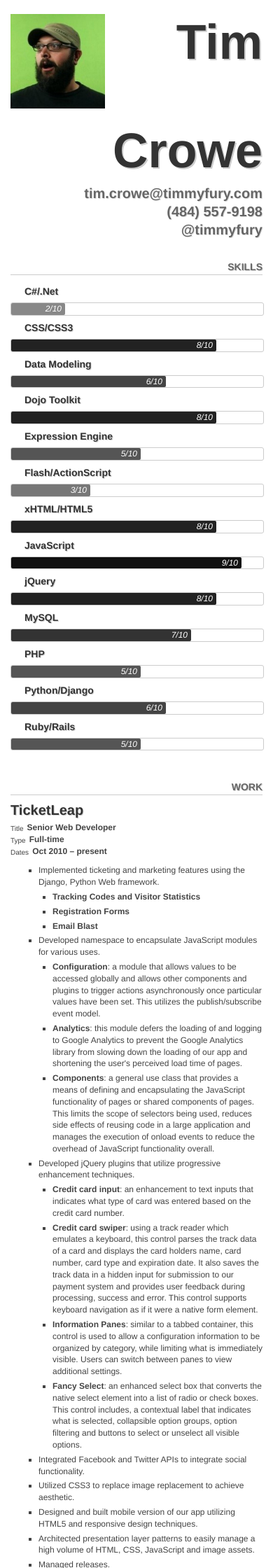
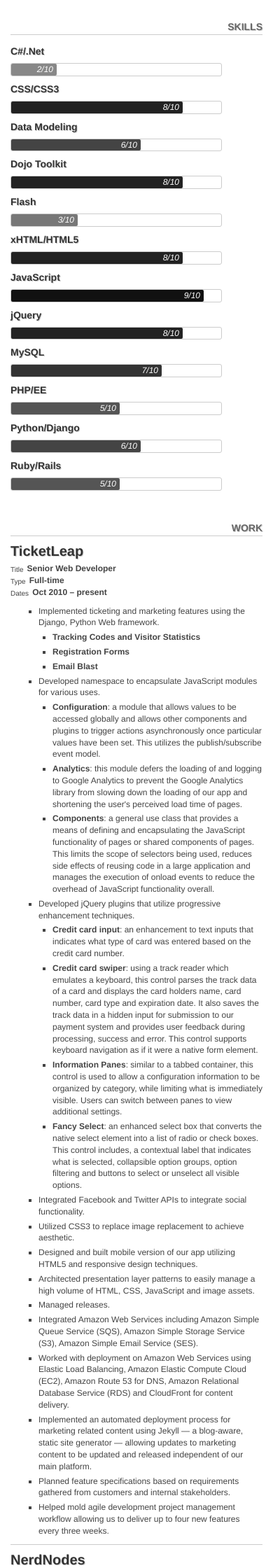
Before and after one commit to timmyfury/timmyfury.github.com, a Jekyll site: the page resume/index.html, which Jekyll copies as it is, in a window 390 px wide. Shown: the top 2240 px of the page at 70% size. Built offline with Jekyll 4.4.1, drawn with Linux system fonts in a browser that asks for light colours.

Commit message:
updated styling for skills on small widths

```diff
--- a/resume/index.html
+++ b/resume/index.html
@@ -48,29 +48,16 @@
 			<h2>Skills</h2>
 
 			<dl>
-<!--
-				<dt>JavaScript</dt> <dd class="rating-1"><em>1/10</em></dd>
-				<dt>JavaScript</dt> <dd class="rating-2"><em>2/10</em></dd>
-				<dt>JavaScript</dt> <dd class="rating-3"><em>3/10</em></dd>
-				<dt>JavaScript</dt> <dd class="rating-4"><em>4/10</em></dd>
-				<dt>JavaScript</dt> <dd class="rating-5"><em>5/10</em></dd>
-				<dt>JavaScript</dt> <dd class="rating-6"><em>6/10</em></dd>
-				<dt>JavaScript</dt> <dd class="rating-7"><em>7/10</em></dd>
-				<dt>JavaScript</dt> <dd class="rating-8"><em>8/10</em></dd>
-				<dt>JavaScript</dt> <dd class="rating-9"><em>9/10</em></dd>
-				<dt>JavaScript</dt> <dd class="rating-10"><em>10/10</em></dd>
- -->
 				<dt>C#/.Net</dt> <dd class="rating-2"><em>2/10</em></dd>
 				<dt>CSS/CSS3</dt> <dd class="rating-8"><em>8/10</em></dd>
 				<dt>Data Modeling</dt> <dd class="rating-6"><em>6/10</em></dd>
 				<dt>Dojo Toolkit</dt> <dd class="rating-8"><em>8/10</em></dd>
-				<dt>Expression Engine</dt> <dd class="rating-5"><em>5/10</em></dd>
-				<dt>Flash/ActionScript</dt> <dd class="rating-3"><em>3/10</em></dd>
+				<dt>Flash</dt> <dd class="rating-3"><em>3/10</em></dd>
 				<dt>xHTML/HTML5</dt> <dd class="rating-8"><em>8/10</em></dd>
 				<dt>JavaScript</dt> <dd class="rating-9"><em>9/10</em></dd>
 				<dt>jQuery</dt> <dd class="rating-8"><em>8/10</em></dd>
 				<dt>MySQL</dt> <dd class="rating-7"><em>7/10</em></dd>
-				<dt>PHP</dt> <dd class="rating-5"><em>5/10</em></dd>
+				<dt>PHP/EE</dt> <dd class="rating-5"><em>5/10</em></dd>
 				<dt>Python/Django</dt> <dd class="rating-6"><em>6/10</em></dd>
 				<dt>Ruby/Rails</dt> <dd class="rating-5"><em>5/10</em></dd>
 			</dl>
--- a/resume/screen.css
+++ b/resume/screen.css
@@ -7,7 +7,6 @@ body {
 	font-size: 62.5%;
 	min-width: 320px;
 	text-align: center;
-/*	width: 320px;*/
 }
 
 /*
@@ -222,7 +221,6 @@ section h4 a:visited {
 		-moz-border-radius: 2px;
 		-webkit-border-radius: 2px;
 	display: block;
-/*	font-weight: bold;*/
 	padding: 0 5px 0 0;
 	text-align: right;
 }
@@ -243,6 +241,9 @@ section h4 a:visited {
 @media screen and (max-width: 600px) {}
 
 @media screen and (max-width: 480px) {
+	header {
+		display: none;
+	}
 	header img {
 		display: block;
 		float: left;
@@ -254,6 +255,23 @@ section h4 a:visited {
 		clear: both;
 		padding-top: 1px;
 	}
+	#skills dt {
+		margin: 4px 0;
+		width: 10.5em;
+	}
+	#skills dd {
+		margin: 5px 0;
+		width: 25em;
+	}
+	#skills .rating-1 em { width: 2.5em; }
+	#skills .rating-2 em { width: 5em; }
+	#skills .rating-3 em { width: 7.5em; }
+	#skills .rating-4 em { width: 10em; }
+	#skills .rating-5 em { width: 12.5em; }
+	#skills .rating-6 em { width: 15em; }
+	#skills .rating-7 em { width: 17.5em; }
+	#skills .rating-8 em { width: 20em; }
+	#skills .rating-9 em { width: 22.5em; }
 }
 
 @media screen and (max-width: 400px) {}
@@ -279,4 +297,21 @@ section h4 a:visited {
 	ul {
 		padding: 0 0 0 25px;
 	}
+	#skills dt {
+		margin: 4px 0;
+		width: 7.7em;
+	}
+	#skills dd {
+		margin: 5px 0;
+		width: 15em;
+	}
+	#skills .rating-1 em { width: 1.5em; }
+	#skills .rating-2 em { width: 3em; }
+	#skills .rating-3 em { width: 4.5em; }
+	#skills .rating-4 em { width: 6em; }
+	#skills .rating-5 em { width: 7.5em; }
+	#skills .rating-6 em { width: 9em; }
+	#skills .rating-7 em { width: 10.5em; }
+	#skills .rating-8 em { width: 12em; }
+	#skills .rating-9 em { width: 13.5em; }
 }
```
